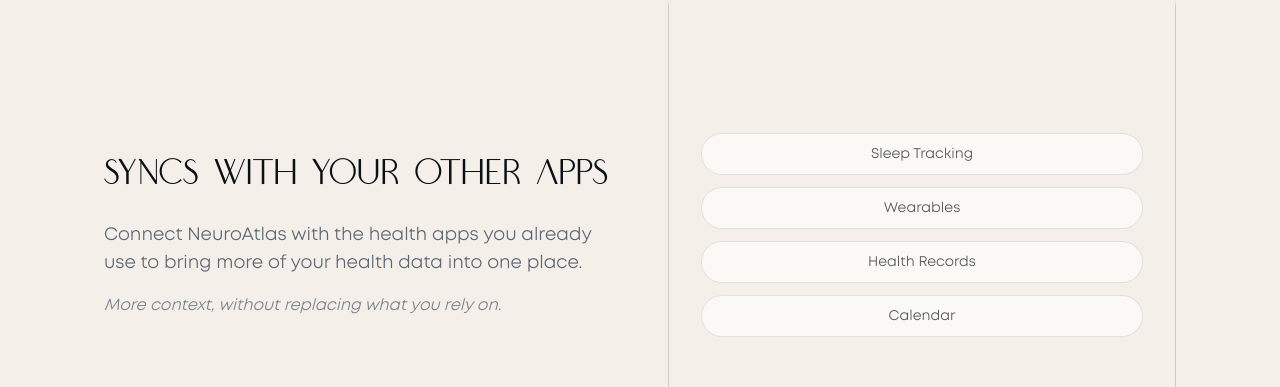
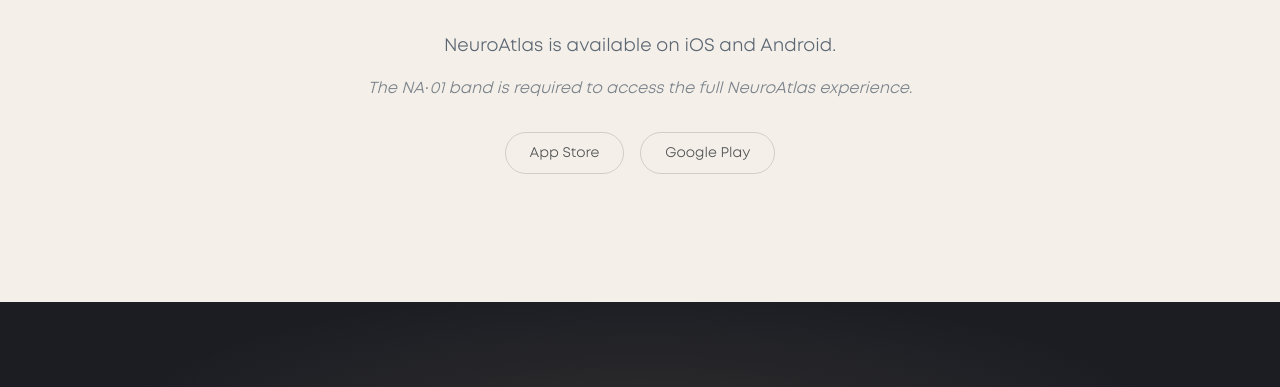
Before and after one commit to iwantnofluff/neuroatlas-web, a Next.js app: page /inside-the-app in a window 1280 px wide. Shown: the part 7134-7521 px from the top of the page. Built offline with nearby package versions, Linux system fonts and the light colour scheme; no server answers.

Commit message:
fix: remove unsupported "Syncs With Your Other Apps" claim
No confirmed third-party health-app integrations actually exist, so
this section's claim was inaccurate. Removed entirely rather than
softened, per direct instruction.

```diff
--- a/src/app/inside-the-app/page.tsx
+++ b/src/app/inside-the-app/page.tsx
@@ -277,43 +277,6 @@
         media={<TrendGraph tone="dark" />}
       />
 
-      {/* 7. Health integrations - chips name illustrative CATEGORIES, not
-         real integration partners (no confirmed partnerships to name
-         specific health-app brands against yet), matching the "To be
-         confirmed" honesty convention used for hardware specs elsewhere
-         on this site rather than fabricating a specific claimed partner
-         list. */}
-      <FeatureSplitSection
-        heading="Syncs With Your Other Apps"
-        imageSide="right"
-        background="cream"
-        body={
-          <>
-            <p className="text-pretty">
-              Connect NeuroAtlas with the health apps you already use to
-              bring more of your health data into one place.
-            </p>
-            <p className="mt-4 text-pretty text-base italic text-mist/80">
-              More context, without replacing what you rely on.
-            </p>
-          </>
-        }
-        media={
-          <div className="card-glass-light flex size-full flex-col items-center justify-center gap-3 p-8">
-            {["Sleep Tracking", "Wearables", "Health Records", "Calendar"].map(
-              (category) => (
-                <div
-                  key={category}
-                  className="w-full rounded-full border border-navy/10 bg-white/60 px-5 py-2.5 text-center text-sm text-navy/70"
-                >
-                  {category}
-                </div>
-              )
-            )}
-          </div>
-        }
-      />
-
       {/* 8. Availability */}
       <Reveal
         className="mx-auto max-w-3xl px-6 py-16 text-center md:py-24 lg:px-10 lg:py-32"
```
